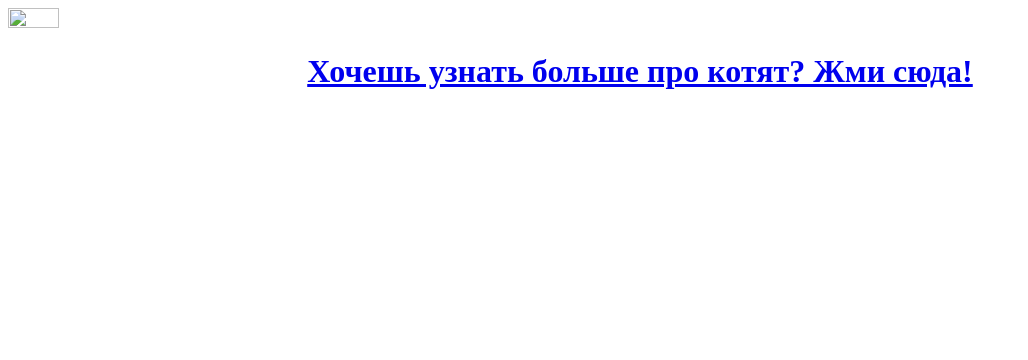
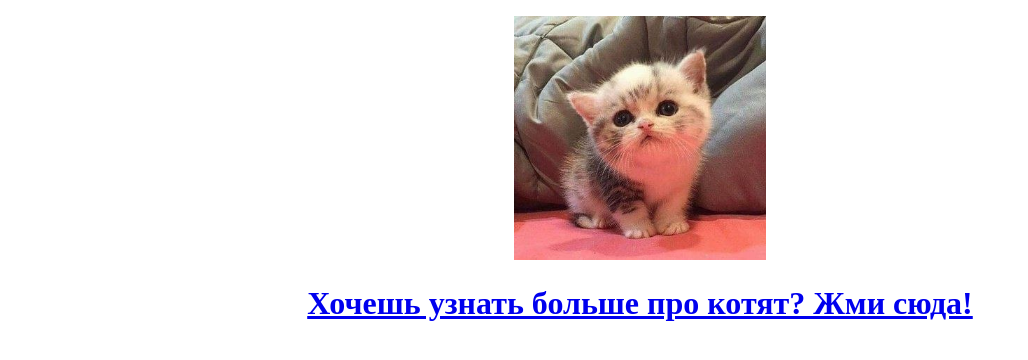
Before and after one commit to SofiiaShirenkova/kr_1_opp, a plain HTML site: page index.html in a window 1280 px wide. Shown: the whole page, without its empty margins (0-1028 px from the left). Drawn offline with Linux system fonts and the light colour scheme.

Commit message:
Add files via upload

```diff
--- a/index.html
+++ b/index.html
@@ -6,7 +6,14 @@
     <title>Document</title>
 </head>
 <body>
-    <img align="center" src="./img/profile_pic.jpg" width="20%" height="40%" margin-left="50%">
+    <p class="aligncenter">
+        <img src="./img/profile_pic.jpg" width="20%" height="40%" margin-left="50%" >
+    </p>
+    <style>
+        .aligncenter {
+            text-align: center;
+        }
+    </style>
     <h1 align="center"><a href="./tabel.html" target="_self">Хочешь узнать больше про котят? Жми сюда!</h1>
 </body>
 </html>
```
Also changed, not shown: tabel.html (+1 -1 lines), img/profile_pic.jpg (added).
